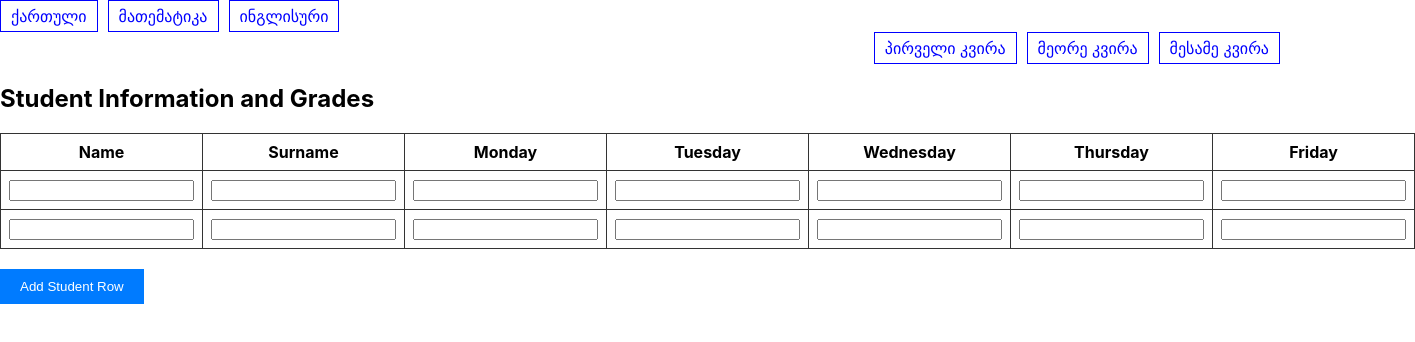
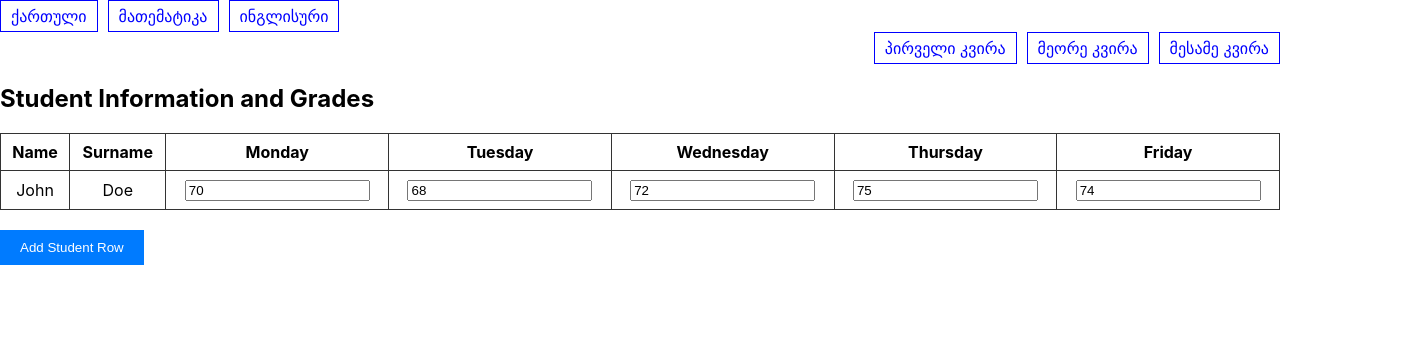
Before and after one commit to maci03/Digital-Institute---second-project, a React (Create React App) app: page /subject/english in a window 1280 px wide. Shown: the top 342 px of the page, 1415 px wide, since content can reach past the window. Built offline with nearby package versions, Linux system fonts and the light colour scheme.

Commit message:
Refactor students table

```diff
--- a/src/components/StudentTable.js
+++ b/src/components/StudentTable.js
@@ -1,29 +1,10 @@
-import React, { useContext, useState } from "react";
+import React, { useContext } from "react";
 import { StudentsContext } from "../store/studentsContext";
 
 function StudentTable() {
-  const [studentData, setStudentData] = useState([
-    { name: "", surname: "" },
-    { name: "", surname: "" },
-  ]);
-
-  const { activeSubject, activeWeek } = useContext(StudentsContext);
-
-  console.log("activeSubject", activeSubject);
-  console.log("activeWeek", activeWeek);
+  const { activeSubject, activeWeek, students } = useContext(StudentsContext);
 
   const daysOfWeek = ["Monday", "Tuesday", "Wednesday", "Thursday", "Friday"];
-
-  const addStudentRow = () => {
-    const newStudentData = [...studentData, { name: "", surname: "" }];
-    setStudentData(newStudentData);
-  };
-
-  const updateStudentCell = (rowIndex, columnName, value) => {
-    const newStudentData = [...studentData];
-    newStudentData[rowIndex][columnName] = value;
-    setStudentData(newStudentData);
-  };
 
   return (
     <div>
@@ -39,42 +20,25 @@ function StudentTable() {
           </tr>
         </thead>
         <tbody>
-          {studentData.map((student, rowIndex) => (
-            <tr key={rowIndex}>
-              <td>
-                <input
-                  type="text"
-                  value={student.name}
-                  onChange={(e) =>
-                    updateStudentCell(rowIndex, "name", e.target.value)
-                  }
-                />
-              </td>
-              <td>
-                <input
-                  type="text"
-                  value={student.surname}
-                  onChange={(e) =>
-                    updateStudentCell(rowIndex, "surname", e.target.value)
-                  }
-                />
-              </td>
-              {daysOfWeek.map((day, dayIndex) => (
-                <td key={dayIndex}>
-                  <input
-                    type="text"
-                    value={studentData[rowIndex][day]}
-                    onChange={(e) =>
-                      updateStudentCell(rowIndex, day, e.target.value)
-                    }
-                  />
-                </td>
-              ))}
-            </tr>
-          ))}
+          {students.map((student) => {
+            const week = student.performance[activeSubject][activeWeek];
+            return (
+              <tr key={student.id}>
+                <td>{student.name}</td>
+                <td>{student.lastname}</td>
+                {Object.entries(week).map((day) => (
+                  <td key={day[0]}>
+                    <input type="text" value={day[1]} />
+                  </td>
+                ))}
+              </tr>
+            );
+          })}
         </tbody>
       </table>
-      <button onClick={addStudentRow}>Add Student Row</button>
+      <button type="button" onClick={() => {}}>
+        Add Student Row
+      </button>
     </div>
   );
 }
--- a/src/components/WeekFilterButtons.js
+++ b/src/components/WeekFilterButtons.js
@@ -23,7 +23,11 @@ function WeekFilterButtons() {
   return (
     <div id="week-filter-buttons" className="button-container-week">
       {WEEKS.map((week) => (
-        <div className="button" onClick={() => setActiveWeek(week.value)}>
+        <div
+          key={week.value}
+          className="button"
+          onClick={() => setActiveWeek(week.value)}
+        >
           {week.title}
         </div>
       ))}
--- a/src/store/studentsContext.js
+++ b/src/store/studentsContext.js
@@ -83,9 +83,9 @@ const DUMMY_DATA = [
 ];
 
 export const ContextProvider = ({ children }) => {
-  const [activeSubject, setActiveSubject] = useState(GEORGIAN);
-  const [activeWeek, setActiveWeek] = useState(WEEK_ONE);
-  const [students, setStudents] = useState(DUMMY_DATA);
+  const [activeSubject, setActiveSubject] = useState(() => GEORGIAN);
+  const [activeWeek, setActiveWeek] = useState(() => WEEK_ONE);
+  const [students, setStudents] = useState(() => DUMMY_DATA);
 
   const contextValue = {
     students,
```
